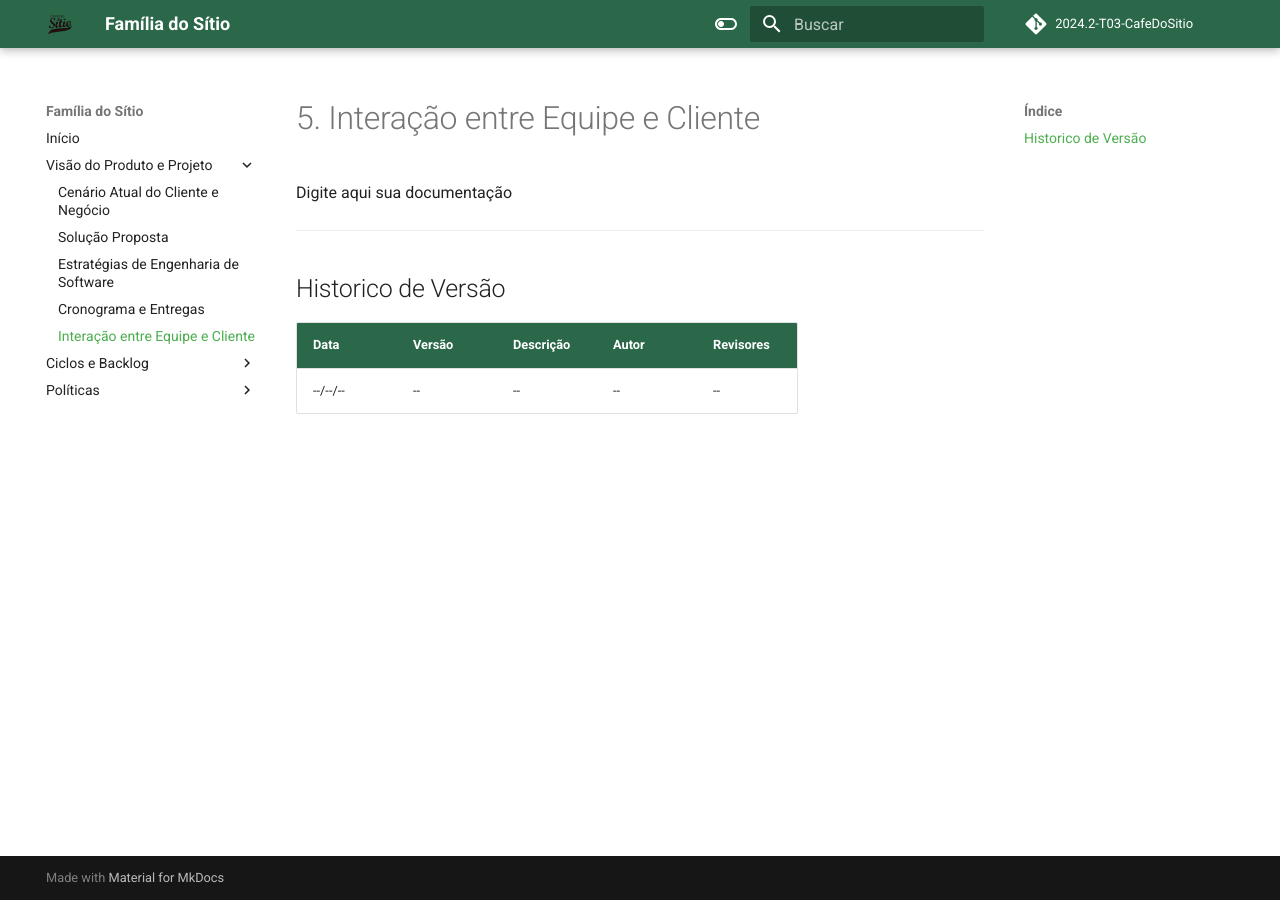
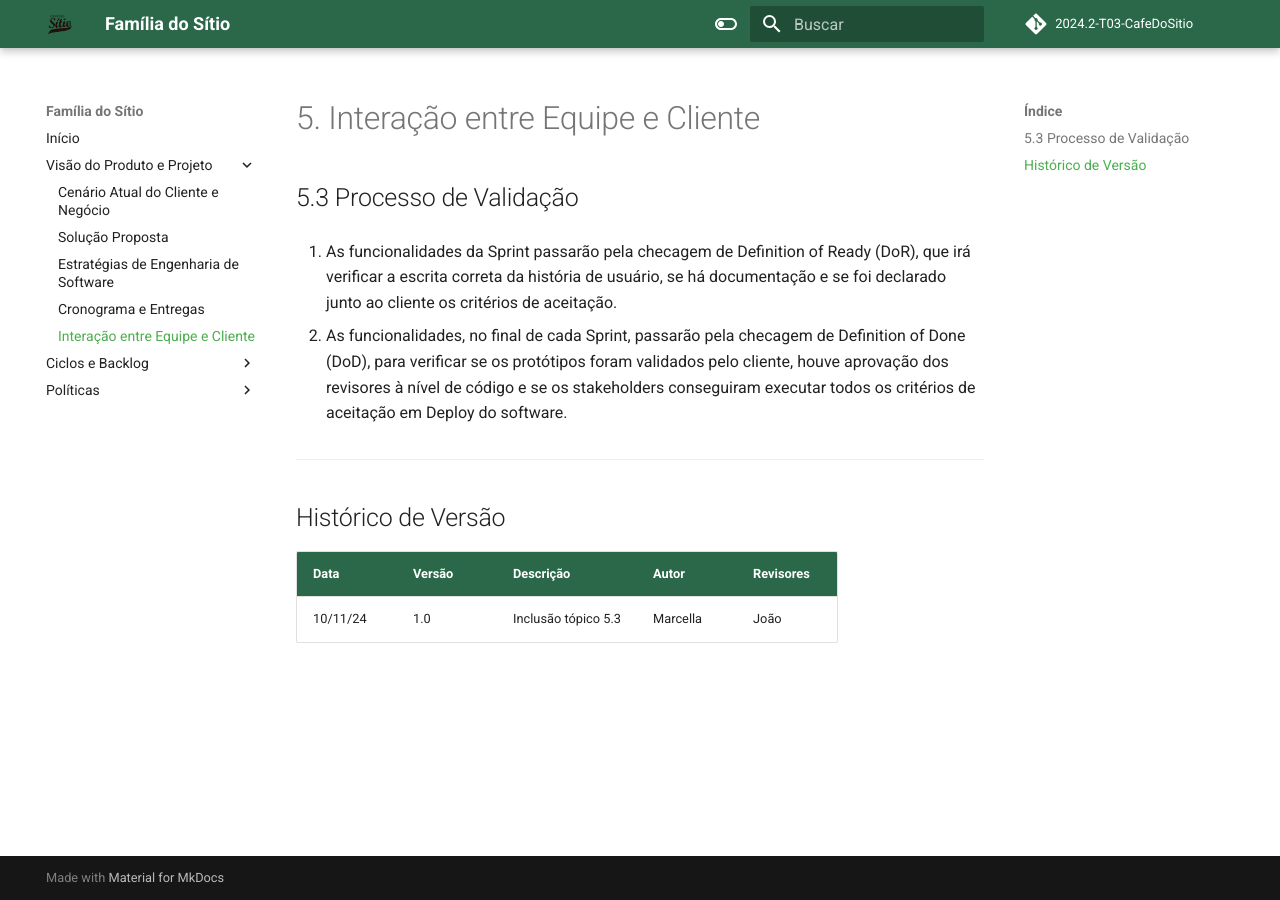
Before and after one commit to mdsreq-fga-unb/2024.2-T03-CafeDoSitio, an MkDocs documentation site: the page built from docs/sections/2-docPage/5-interacaoEquipeCliente.md, in a window 1280 px wide. Built offline with MkDocs 1.6.1 and Material for MkDocs 9.7.7, drawn with Linux system fonts in a browser that asks for light colours; comment, search, counter and statistics services are not loaded.

Commit message:
docs: adicionando topico 5.3

```diff
--- a/docs/sections/2-docPage/5-interacaoEquipeCliente.md
+++ b/docs/sections/2-docPage/5-interacaoEquipeCliente.md
@@ -1,9 +1,14 @@
 # 5. Interação entre Equipe e Cliente
 
-Digite aqui sua documentação
+## 5.3 Processo de Validação
+
+1. As funcionalidades da Sprint passarão pela checagem de Definition of Ready (DoR), que irá verificar a escrita correta da história de usuário, se há documentação e se foi declarado junto ao cliente os critérios de aceitação.
+
+2. As funcionalidades, no final de cada Sprint, passarão pela checagem de Definition of Done (DoD), para verificar se os protótipos foram validados pelo cliente, houve aprovação dos revisores à nível de código e se os stakeholders conseguiram executar todos os critérios de aceitação em Deploy do software.
 
 ---
-## Historico de Versão
-Data     | Versão | Descrição | Autor | Revisores
--------- | ------ | --------- | ----- | ---------
---/--/-- | -- | -- | -- | --
+
+## Histórico de Versão
+Data     | Versão | Descrição           | Autor    | Revisores
+-------- | ------ | ------------------- | -------- | ---------
+10/11/24 | 1.0    | Inclusão tópico 5.3 | Marcella | João
```
